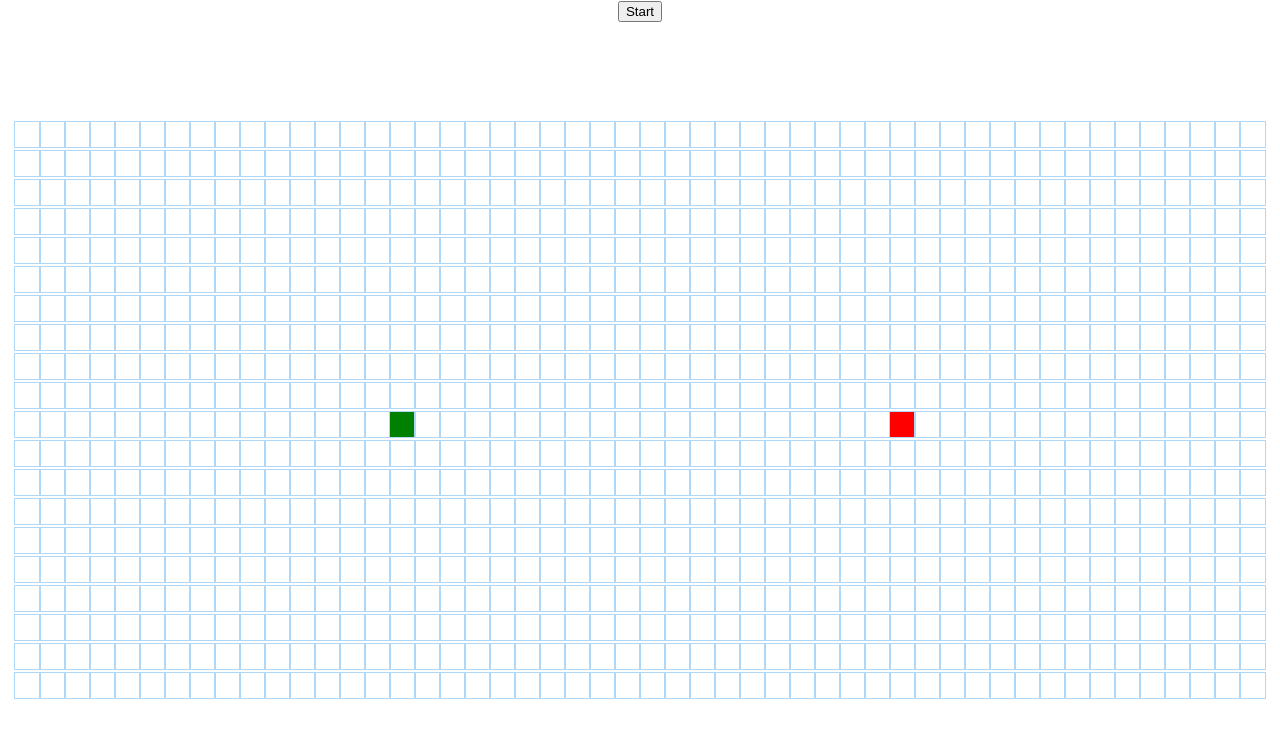
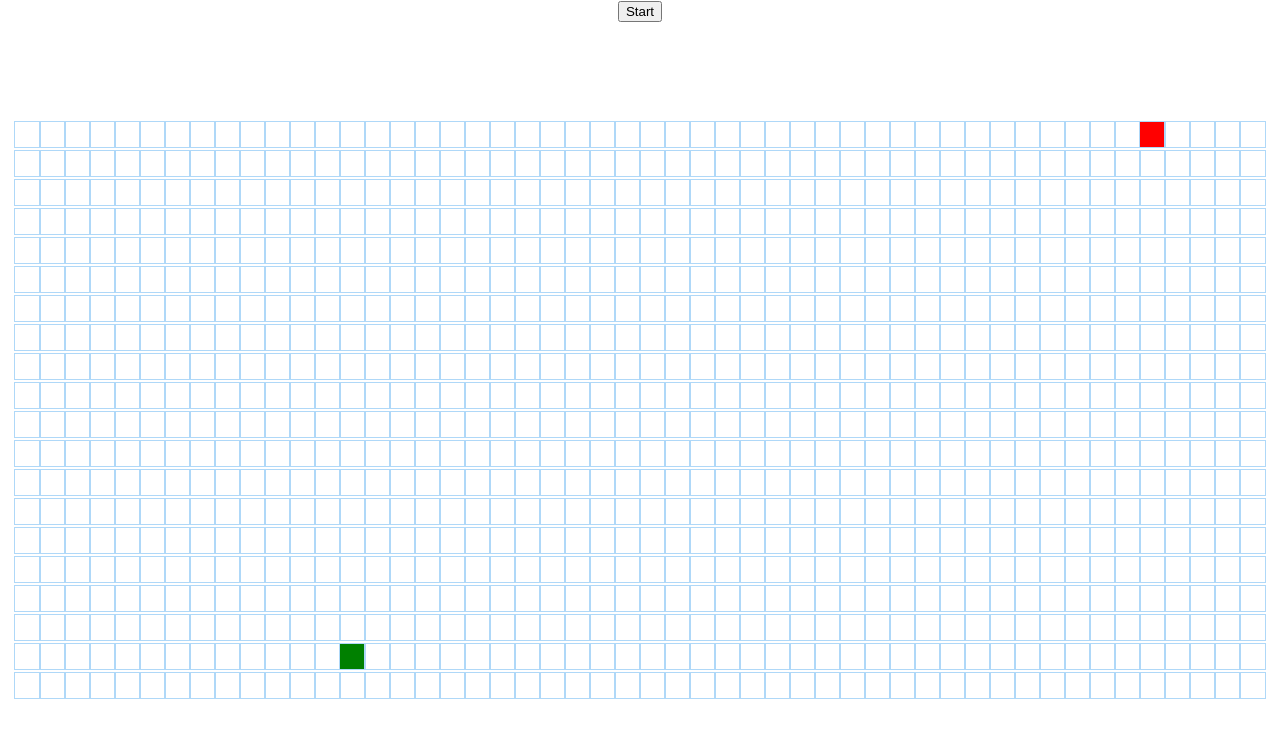
Before and after one commit to snaker938/dijkstras-game, a React (Create React App) app: page / in a window 1280 px wide. Shown: the top 738 px of the page. Built offline with nearby package versions, Linux system fonts and the light colour scheme.

Commit message:
Changes walls

```diff
--- a/src/Visualizer/Node/Node.css
+++ b/src/Visualizer/Node/Node.css
@@ -12,3 +12,7 @@
 .node-start {
   background-color: green;
 }
+
+.node-wall {
+  background-color: rgb(14, 55, 73);
+}
--- a/src/Visualizer/Node/Node.jsx
+++ b/src/Visualizer/Node/Node.jsx
@@ -3,13 +3,8 @@ import React, { Component } from "react";
 import "./Node.css";
 
 export default class Node extends Component {
-  constructor(props) {
-    super(props);
-    this.state = {};
-  }
-
   render() {
-    const { col, row, isStart, isEnd, isWall } = this.props;
+    const { col, row, isStart, isEnd, isWall, onClick } = this.props; // defines the properties of the node
     const specialNode = isEnd
       ? "node-end"
       : isStart
@@ -18,7 +13,11 @@ export default class Node extends Component {
       ? "node-wall"
       : "";
     return (
-      <div id={`node-${row}-${col}`} className={`node ${specialNode}`}></div>
+      <div
+        id={`node-${row}-${col}`}
+        className={`node ${specialNode}`}
+        onClick={() => onClick(row, col)}
+      ></div> // returns the node that contains the node class, and a special class if applicable. You can also access the node at a specific position due to each id being unique to a particular node.
     );
   }
 }
--- a/src/Visualizer/Visualizer.jsx
+++ b/src/Visualizer/Visualizer.jsx
@@ -4,10 +4,21 @@ import Node from "./Node/Node";
 
 import "./Visualizer.css";
 
-const START_NODE_ROW = 10;
-const START_NODE_COL = 15;
-const END_NODE_ROW = 10;
-const END_NODE_COL = 35;
+// Placeholders for start node coordinates
+// const START_NODE_ROW = 10;
+// const START_NODE_COL = 15;
+// const END_NODE_ROW = 10;
+// const END_NODE_COL = 35;
+const START_NODE_ROW = Math.floor(Math.random() * 20);
+const START_NODE_COL = Math.floor(Math.random() * 25);
+const END_NODE_ROW = Math.floor(Math.random() * 20);
+const END_NODE_COL = 25 + Math.floor(Math.random() * 25);
+// Specifies the number of rows and columns
+const NUM_ROWS = 20;
+const NUM_COLUMNS = 50;
+// Specifies the number of walls the player can have active at one time
+let NUM_WALLS_TOTAL = 10;
+let NUM_WALLS_ACTIVE = 0;
 
 export default class dijkstraVisualizer extends Component {
   constructor() {
@@ -16,12 +27,33 @@ export default class dijkstraVisualizer extends Component {
       grid: [],
     };
   }
-
+  // Initialises grid
   componentDidMount() {
     const grid = initialiseGrid();
     this.setState({ grid });
   }
+  // When a node is clicked, unless it is the start or end node, it gets toggled between a wall and not-wall
+  toggleWall(row, col, isWall, unWallable) {
+    let node = this.state.grid[row][col];
+    let grid = this.state.grid;
+    // Makes sure the target node is not a wall, and max number of active walls hasnt been reached. Will continue if you are turning a wall into a non wall.
+    if ((!unWallable && NUM_WALLS_ACTIVE < NUM_WALLS_TOTAL) || isWall) {
+      // If it isnt a wall currently, increase the number of active walls by one, else decrease them
+      if (!unWallable && !isWall) NUM_WALLS_ACTIVE = NUM_WALLS_ACTIVE + 1;
+      else if (!unWallable && isWall) NUM_WALLS_ACTIVE = NUM_WALLS_ACTIVE - 1;
+      // Creates a temporary node with the new property of isWall set to the opposite of its current state.
+      const newNode = {
+        ...node,
+        isWall: !isWall,
+      };
+      // Places the new node into the grid
+      grid[row][col] = newNode;
+      // Changes the overall state of the grid which re-renders it.
+      this.setState({ grid: grid });
+    }
+  }
 
+  // Starts the dijkstra algorithm. It calls dijkstra.js to find the visited nodes in order
   startDijkstra() {
     const { grid } = this.state;
     const startNode = grid[START_NODE_ROW][START_NODE_COL];
@@ -34,14 +66,22 @@ export default class dijkstraVisualizer extends Component {
 
     return (
       <>
-        <button onClick={() => this.startDijkstra()}>Start</button>
-        <div className="grid">
+        <button
+          onClick={() =>
+            this.startDijkstra()
+          } /* starts the dijstra algorithm process */
+        >
+          Start
+        </button>
+        <div className="grid" /*  creates the div that holds the rows*/>
           {grid.map((row, rowID) => {
             return (
               <div key={rowID}>
                 {row.map((node, nodeID) => {
                   const { row, col, isEnd, isStart, isWall } = node;
+                  let unWallable = isEnd || isStart; // checks to see if the node is an End or start node
                   return (
+                    // Creates the node object
                     <Node
                       col={col}
                       row={row}
@@ -49,6 +89,9 @@ export default class dijkstraVisualizer extends Component {
                       isEnd={isEnd}
                       isWall={isWall}
                       key={nodeID}
+                      onClick={(row, col) =>
+                        this.toggleWall(row, col, isWall, unWallable)
+                      }
                     ></Node>
                   );
                 })}
@@ -61,25 +104,30 @@ export default class dijkstraVisualizer extends Component {
   }
 }
 
+// Initialises the grid
 const initialiseGrid = () => {
   const grid = [];
-  for (let row = 0; row < 20; row++) {
+  for (let row = 0; row < NUM_ROWS; row++) {
     const currentRow = [];
-    for (let column = 0; column < 50; column++) {
+    for (let column = 0; column < NUM_COLUMNS; column++) {
       let isStart, isEnd;
+      // Gives a isStart or isEnd property to the nodes if they are in a certain position, otherwise they are false
       if (row === START_NODE_ROW && column === START_NODE_COL) {
         isStart = true;
       } else if (row === END_NODE_ROW && column === END_NODE_COL) {
         isEnd = true;
       }
+      // Creates the node given the paremeters, and adds it to the current row
       currentRow.push(createNode(column, row, isStart, isEnd));
     }
+    // Adds the current row to the grid
     grid.push(currentRow);
   }
   return grid;
 };
 
 const createNode = (col, row, isStart = false, isEnd = false) => {
+  // Actually creates the node. It has certain paramemeters which can be changed
   return {
     col,
     row,
```
